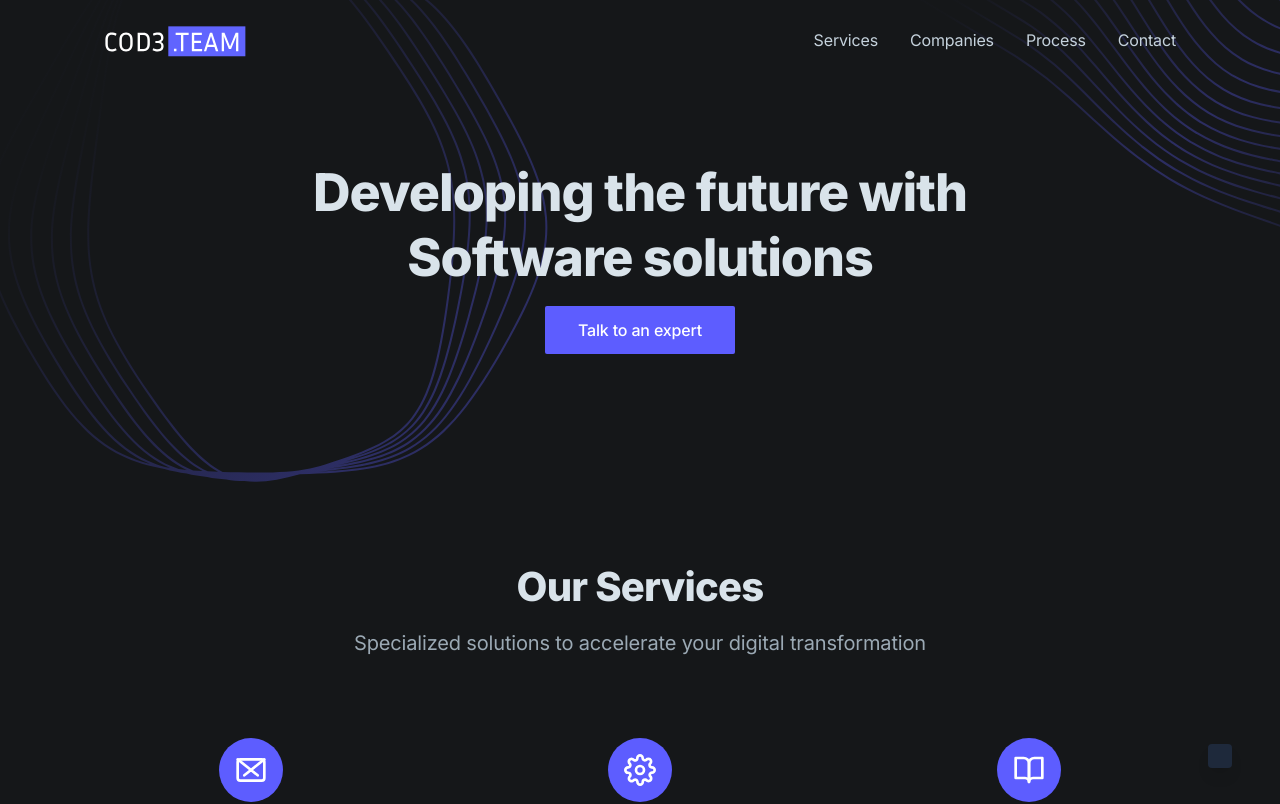
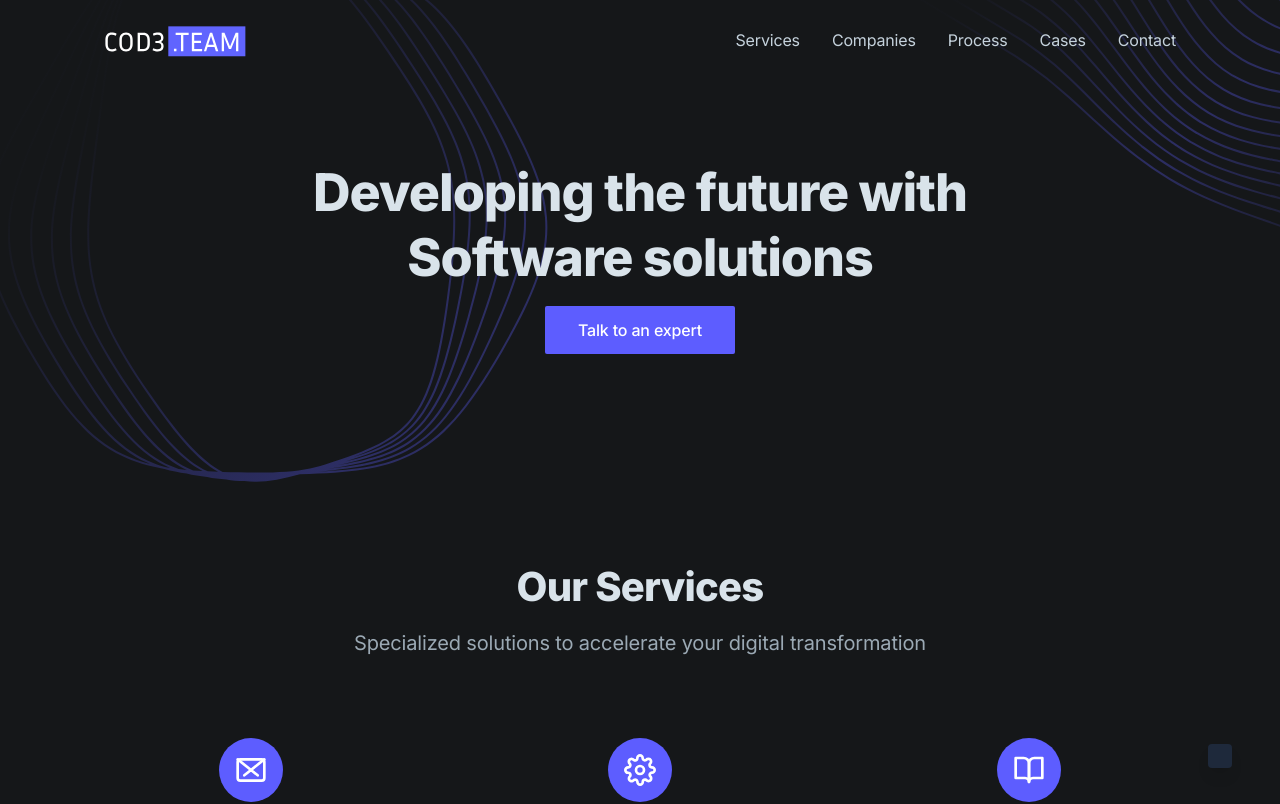
Before and after one commit to f0rmig4/cod3.team, a Next.js app: page / in a window 1280 px wide. Shown: the top 804 px of the page. Built offline with nearby package versions, Linux system fonts and the light colour scheme.

Commit message:
creating success stories

```diff
--- a/components/ui/header.tsx
+++ b/components/ui/header.tsx
@@ -60,6 +60,14 @@ export default function Header() {
               </li>
               <li>
                 <a
+                  href="#cases"
+                  className="text-gray-300 hover:text-gray-200 px-4 py-2 flex items-center transition duration-150 ease-in-out"
+                >
+                  Cases
+                </a>
+              </li>
+              <li>
+                <a
                   href="#contact"
                   className="text-gray-300 hover:text-gray-200 px-4 py-2 flex items-center transition duration-150 ease-in-out"
                 >
--- a/components/ui/mobile-menu.tsx
+++ b/components/ui/mobile-menu.tsx
@@ -95,6 +95,15 @@ export default function MobileMenu() {
           </li>
           <li>
             <a
+              href="#cases"
+              className="flex text-gray-300 hover:text-gray-200 py-2"
+              onClick={() => setIsOpen(false)}
+            >
+              Cases
+            </a>
+          </li>
+          <li>
+            <a
               href="#contact"
               className="flex text-gray-300 hover:text-gray-200 py-2"
               onClick={() => setIsOpen(false)}
```
